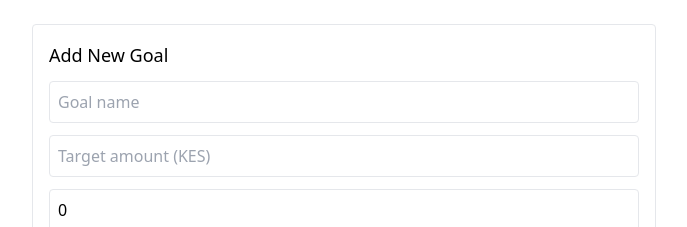
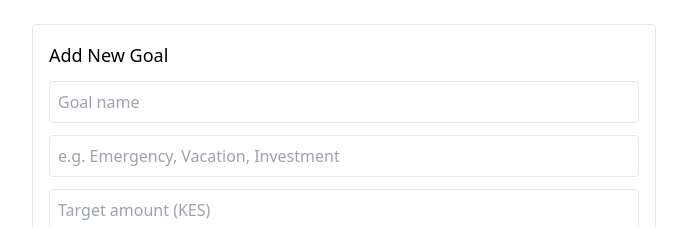
Before and after one commit to Gideon-Kipserem/smart-goal-planner, a React (Create React App) app: page / in a window 1280 px wide. Shown: the top 227 px of the page, without its empty margins (296-983 px from the left). Built offline with nearby package versions, Linux system fonts and the light colour scheme; no server answers.

Commit message:
Adds category placeholder

```diff
--- a/src/components/AddGoalForm.js
+++ b/src/components/AddGoalForm.js
@@ -5,7 +5,8 @@ function AddGoalForm({ onAddGoal, editingGoal, onUpdateGoal, cancelEdit }) {
     name: "",
     targetAmount: "",
     deadline: "",
-    savedAmount: 0,
+    savedAmount: "",
+    category: "",
   });
 
   useEffect(() => {
@@ -53,7 +54,8 @@ function AddGoalForm({ onAddGoal, editingGoal, onUpdateGoal, cancelEdit }) {
       name: "",
       targetAmount: "",
       deadline: "",
-      savedAmount: 0,
+      savedAmount: "",
+      category: "",
     });
   }
 
@@ -72,6 +74,17 @@ function AddGoalForm({ onAddGoal, editingGoal, onUpdateGoal, cancelEdit }) {
         onChange={handleChange}
         required
       />
+
+      <input
+  type="text"
+  name="category"
+  placeholder="e.g. Emergency, Vacation, Investment"
+  className="w-full border p-2 rounded mb-3 placeholder-gray-400"
+  value={formData.category}
+  onChange={handleChange}
+/>
+
+
 
       <input
         type="number"
```
